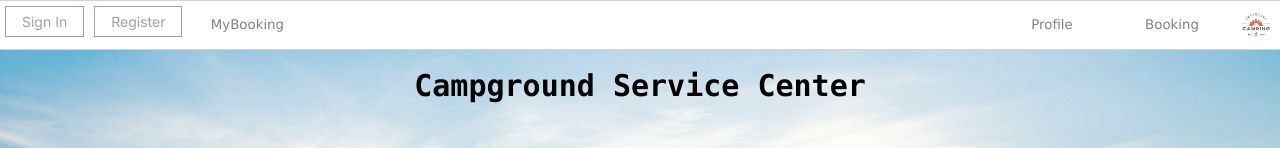
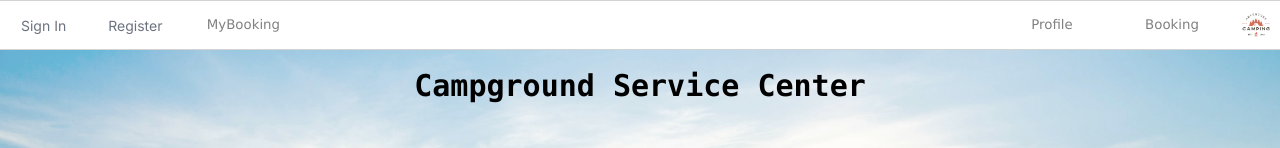
Before and after one commit to thamthorn/Campground-Frontend, a Next.js app: page / in a window 1280 px wide. Shown: the top 148 px of the page. Built offline with nearby package versions, Linux system fonts and the light colour scheme.

Commit message:
layout button signin

```diff
--- a/src/app/booking/page.tsx
+++ b/src/app/booking/page.tsx
@@ -3,7 +3,6 @@ import DateReserve from '@/components/DateReserve'
 import React, { useState } from 'react'
 import { Select, TextField } from '@mui/material'
 import { getServerSession } from 'next-auth'
-import { authOptions } from '../api/auth/[...nextauth]/route'
 import getUserProfile from '@/libs/getUserProfile'
 
 import { useSearchParams } from 'next/navigation'
--- a/src/components/TopMenu.tsx
+++ b/src/components/TopMenu.tsx
@@ -60,8 +60,7 @@ function TopMenu() {
   }
 
   const handleRegister = async () => {
-    // Sign in logic
-    // After successful sign-in:
+    // Register logic
     router.push('/register');
 }
 
@@ -79,15 +78,15 @@ function TopMenu() {
       </div>
       } */}
       {isLoggedIn ? (
-                    <button onClick={handleSignOut} className="m-[5px] px-4 py-1 border border-gray-400 hover:bg-gray-400 hover:text-white text-center text-[12px] md:text-[14px] text-gray-400 hover:text-white">
+                    <button onClick={handleSignOut} className="m-[5px] px-4 py-1 text-gray-500 hover:text-[#059669] text-center text-[12px] md:text-[14px]">
                         Sign Out
                     </button>
                 ) : (
-                  <div>
-                    <button  onClick={handleSignIn} className="m-[5px] px-4 py-1 border border-gray-400 hover:bg-gray-400 hover:text-white text-center text-[12px] md:text-[14px] text-gray-400 hover:text-white">
+                  <div className='flex flex-row justify-center'>
+                    <button  onClick={handleSignIn} className="m-[5px] px-4 py-1 text-gray-500 hover:text-[#059669] text-center text-[12px] md:text-[14px]">
                         Sign In
                     </button>
-                    <button  onClick={handleRegister} className="m-[5px] px-4 py-1 border border-gray-400 hover:bg-gray-400 hover:text-white text-center text-[12px] md:text-[14px] text-gray-400 hover:text-white">
+                    <button  onClick={handleRegister} className="m-[5px] px-4 py-1 text-gray-500 hover:text-[#059669] text-center text-[12px] md:text-[14px]">
                         Register
                     </button>
                   </div>
```
